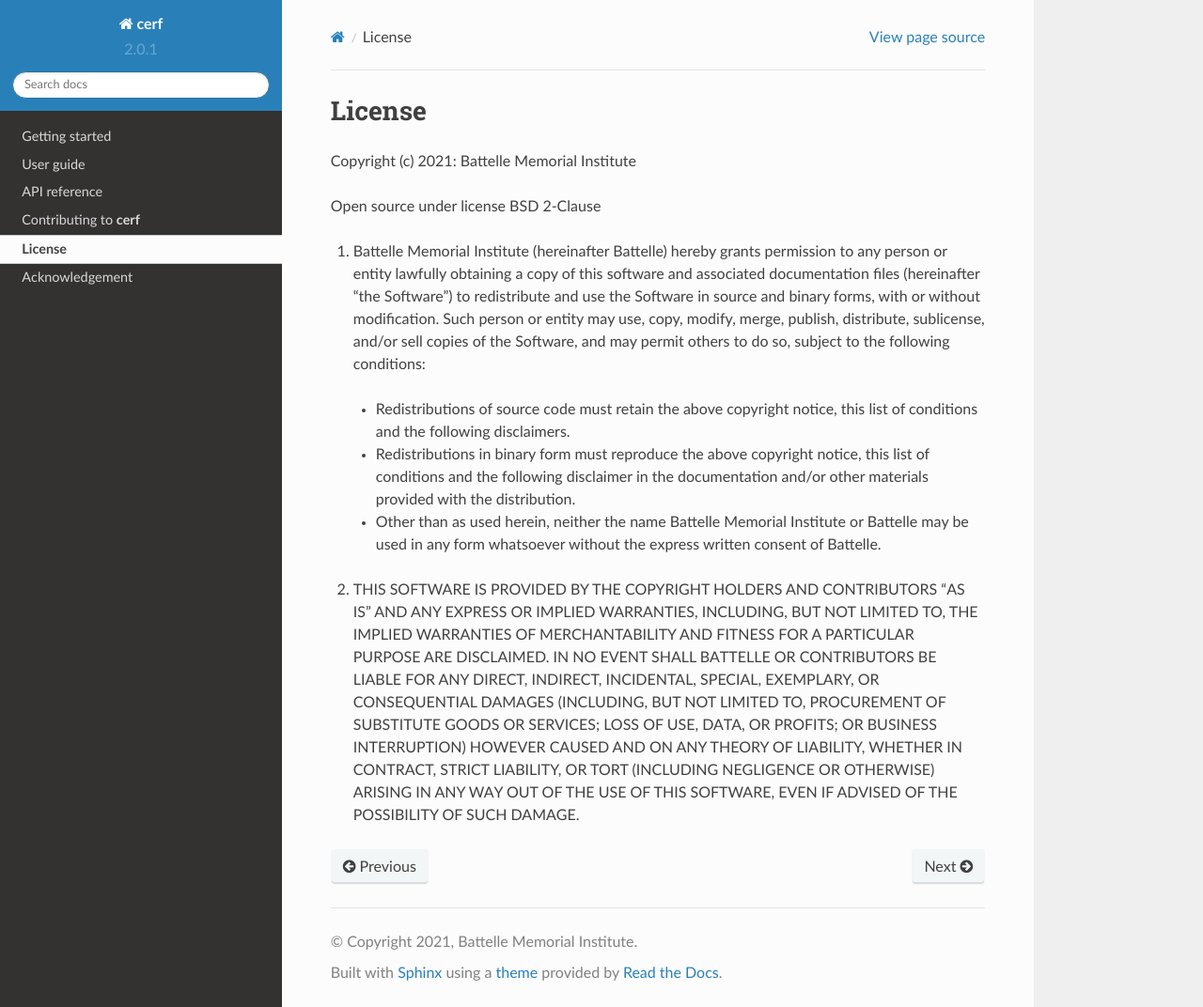
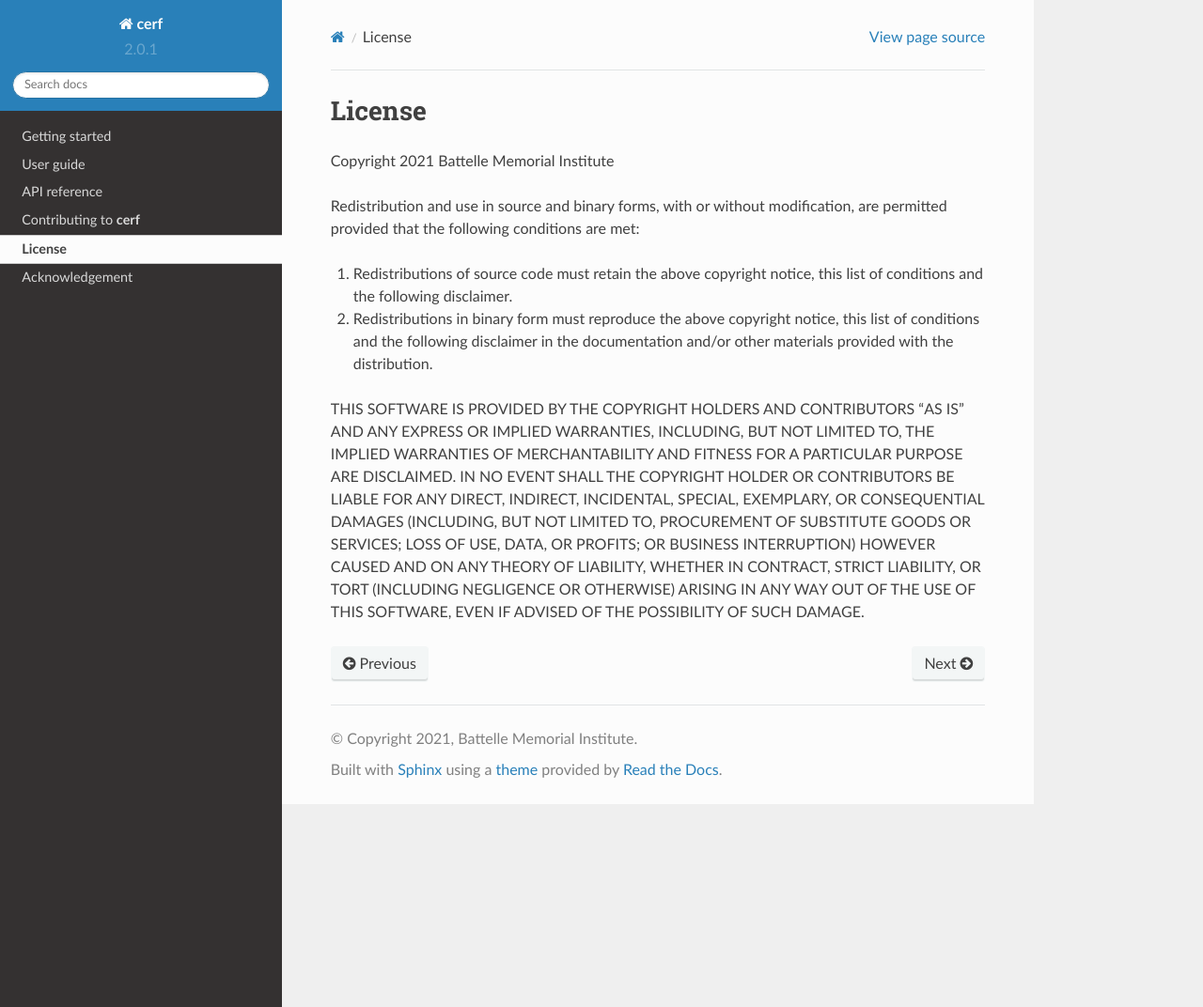
Before and after one commit to IMMM-SFA/cerf, a Sphinx documentation site: the page built from docs/source/license.rst, in a window 1280 px wide and 1072 px high. Shown: the whole window at 94% size. Built offline with Sphinx 7.4.7 and the Read the Docs theme 2.0.0, drawn with Linux system fonts in a browser that asks for light colours; formulas are drawn with MathJax 3.

Commit message:
update license in docs

```diff
--- a/docs/source/license.rst
+++ b/docs/source/license.rst
@@ -1,17 +1,12 @@
 License
 =======
 
-Copyright (c) 2021: Battelle Memorial Institute
+Copyright 2021 Battelle Memorial Institute
 
-Open source under license BSD 2-Clause
+Redistribution and use in source and binary forms, with or without modification, are permitted provided that the following conditions are met:
 
-1.	Battelle Memorial Institute (hereinafter Battelle) hereby grants permission to any person or entity lawfully obtaining a copy of this software and associated documentation files (hereinafter “the Software”) to redistribute and use the Software in source and binary forms, with or without modification.  Such person or entity may use, copy, modify, merge, publish, distribute, sublicense, and/or sell copies of the Software, and may permit others to do so, subject to the following conditions:
+1. Redistributions of source code must retain the above copyright notice, this list of conditions and the following disclaimer.
 
-  -	Redistributions of source code must retain the above copyright notice, this list of conditions and the following disclaimers.
+2. Redistributions in binary form must reproduce the above copyright notice, this list of conditions and the following disclaimer in the documentation and/or other materials provided with the distribution.
 
-  -	Redistributions in binary form must reproduce the above copyright notice, this list of conditions and the following disclaimer in the documentation and/or other materials provided with the distribution.
-
-  -	Other than as used herein, neither the name Battelle Memorial Institute or Battelle may be used in any form whatsoever without the express written consent of Battelle.
-
-
-2.	THIS SOFTWARE IS PROVIDED BY THE COPYRIGHT HOLDERS AND CONTRIBUTORS "AS IS" AND ANY EXPRESS OR IMPLIED WARRANTIES, INCLUDING, BUT NOT LIMITED TO, THE IMPLIED WARRANTIES OF MERCHANTABILITY AND FITNESS FOR A PARTICULAR PURPOSE ARE DISCLAIMED. IN NO EVENT SHALL BATTELLE OR CONTRIBUTORS BE LIABLE FOR ANY DIRECT, INDIRECT, INCIDENTAL, SPECIAL, EXEMPLARY, OR CONSEQUENTIAL DAMAGES (INCLUDING, BUT NOT LIMITED TO, PROCUREMENT OF SUBSTITUTE GOODS OR SERVICES; LOSS OF USE, DATA, OR PROFITS; OR BUSINESS INTERRUPTION) HOWEVER CAUSED AND ON ANY THEORY OF LIABILITY, WHETHER IN CONTRACT, STRICT LIABILITY, OR TORT (INCLUDING NEGLIGENCE OR OTHERWISE) ARISING IN ANY WAY OUT OF THE USE OF THIS SOFTWARE, EVEN IF ADVISED OF THE POSSIBILITY OF SUCH DAMAGE.
+THIS SOFTWARE IS PROVIDED BY THE COPYRIGHT HOLDERS AND CONTRIBUTORS "AS IS" AND ANY EXPRESS OR IMPLIED WARRANTIES, INCLUDING, BUT NOT LIMITED TO, THE IMPLIED WARRANTIES OF MERCHANTABILITY AND FITNESS FOR A PARTICULAR PURPOSE ARE DISCLAIMED. IN NO EVENT SHALL THE COPYRIGHT HOLDER OR CONTRIBUTORS BE LIABLE FOR ANY DIRECT, INDIRECT, INCIDENTAL, SPECIAL, EXEMPLARY, OR CONSEQUENTIAL DAMAGES (INCLUDING, BUT NOT LIMITED TO, PROCUREMENT OF SUBSTITUTE GOODS OR SERVICES; LOSS OF USE, DATA, OR PROFITS; OR BUSINESS INTERRUPTION) HOWEVER CAUSED AND ON ANY THEORY OF LIABILITY, WHETHER IN CONTRACT, STRICT LIABILITY, OR TORT (INCLUDING NEGLIGENCE OR OTHERWISE) ARISING IN ANY WAY OUT OF THE USE OF THIS SOFTWARE, EVEN IF ADVISED OF THE POSSIBILITY OF SUCH DAMAGE.
```
